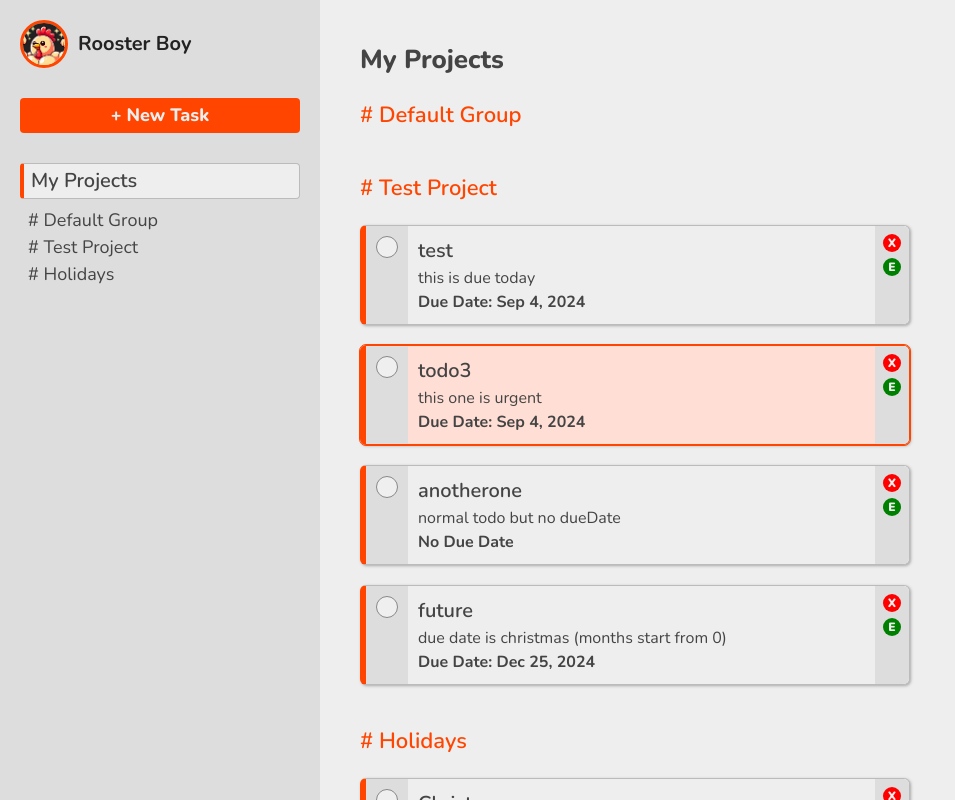
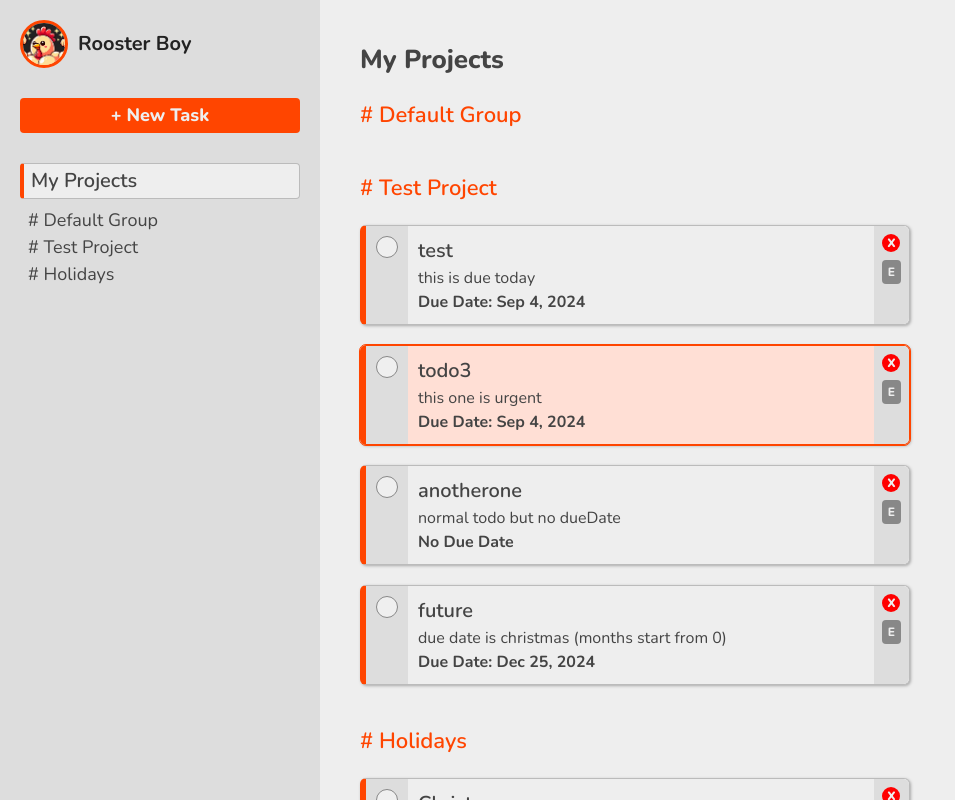
Before and after one commit to jprk8/todo-list, a website built with webpack: page src/template.html in a window 1280 px wide. Shown: the whole page, without its empty margins (0-955 px from the left). Built offline with nearby package versions, Linux system fonts and the light colour scheme.

Commit message:
Style edit button

```diff
--- a/src/style.css
+++ b/src/style.css
@@ -202,14 +202,12 @@
     background-color: #ddd;
     display: flex;
     flex-direction: column;
-    gap: 6px;
+    align-items: center;
+    gap: 8px;
 }
 
 .del-btn,
 .edit-btn {
-    width: 18px;
-    height: 18px;
-    border-radius: 50%;
     font-size: 12px;
     font-weight: 900;
     color: #eee;
@@ -218,10 +216,18 @@
 
 .del-btn {
     background-color: red;
+    width: 18px;
+    height: 18px;
+    border-radius: 50%;
 }
 
 .edit-btn {
-    background-color: green;
+    background-color: #888;
+    padding: 0 6px;
+    border-radius: 4px;
+    font-size: 12px;
+    font-weight: 800;
+    height: 24px;
 }
 
 button.complete {
@@ -233,7 +239,6 @@
 
 button.complete:hover {
     background-color: orangered;
-    content: 'a';
     color: white;
     font-size: 12px;
 }
```
